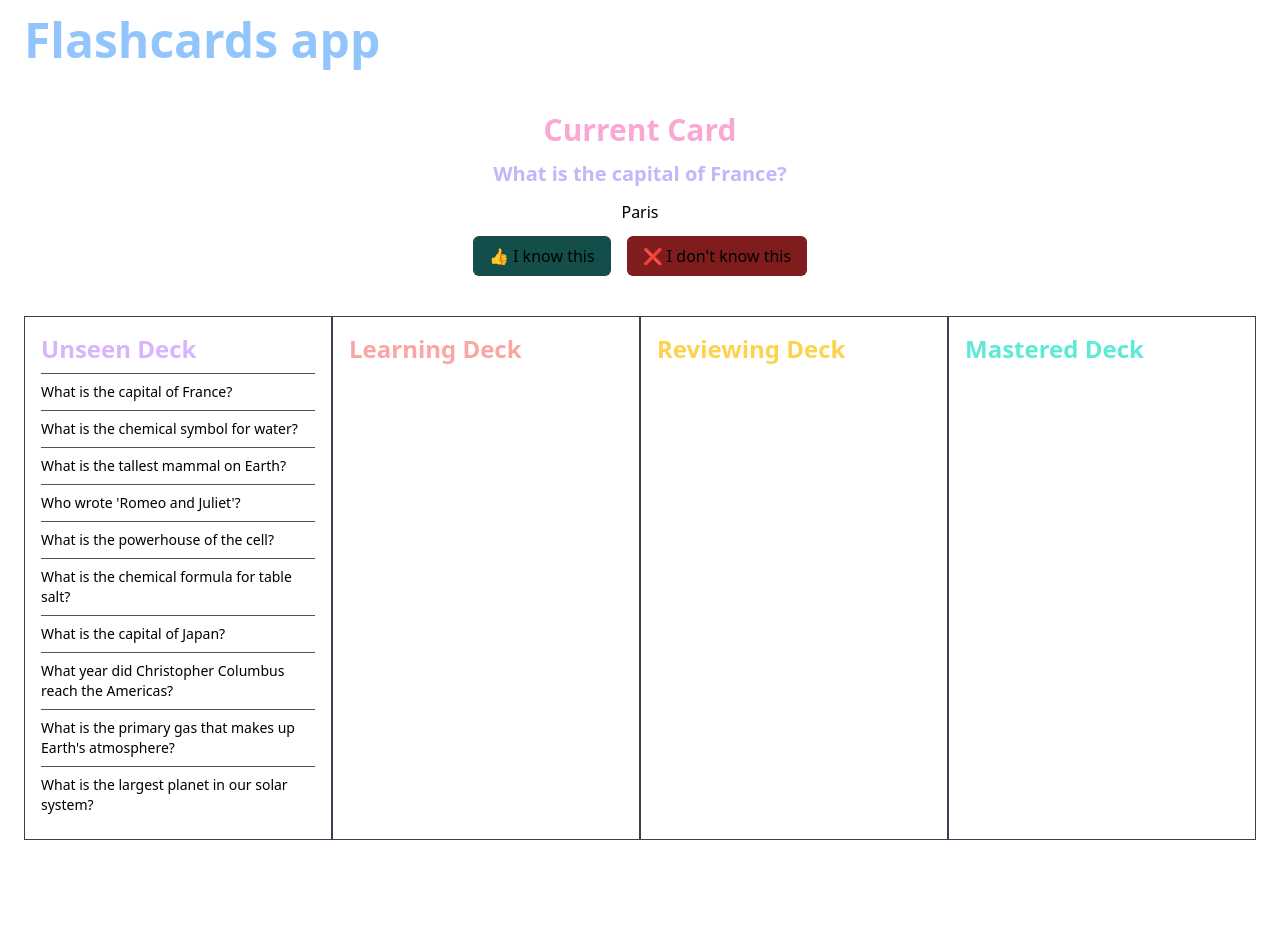
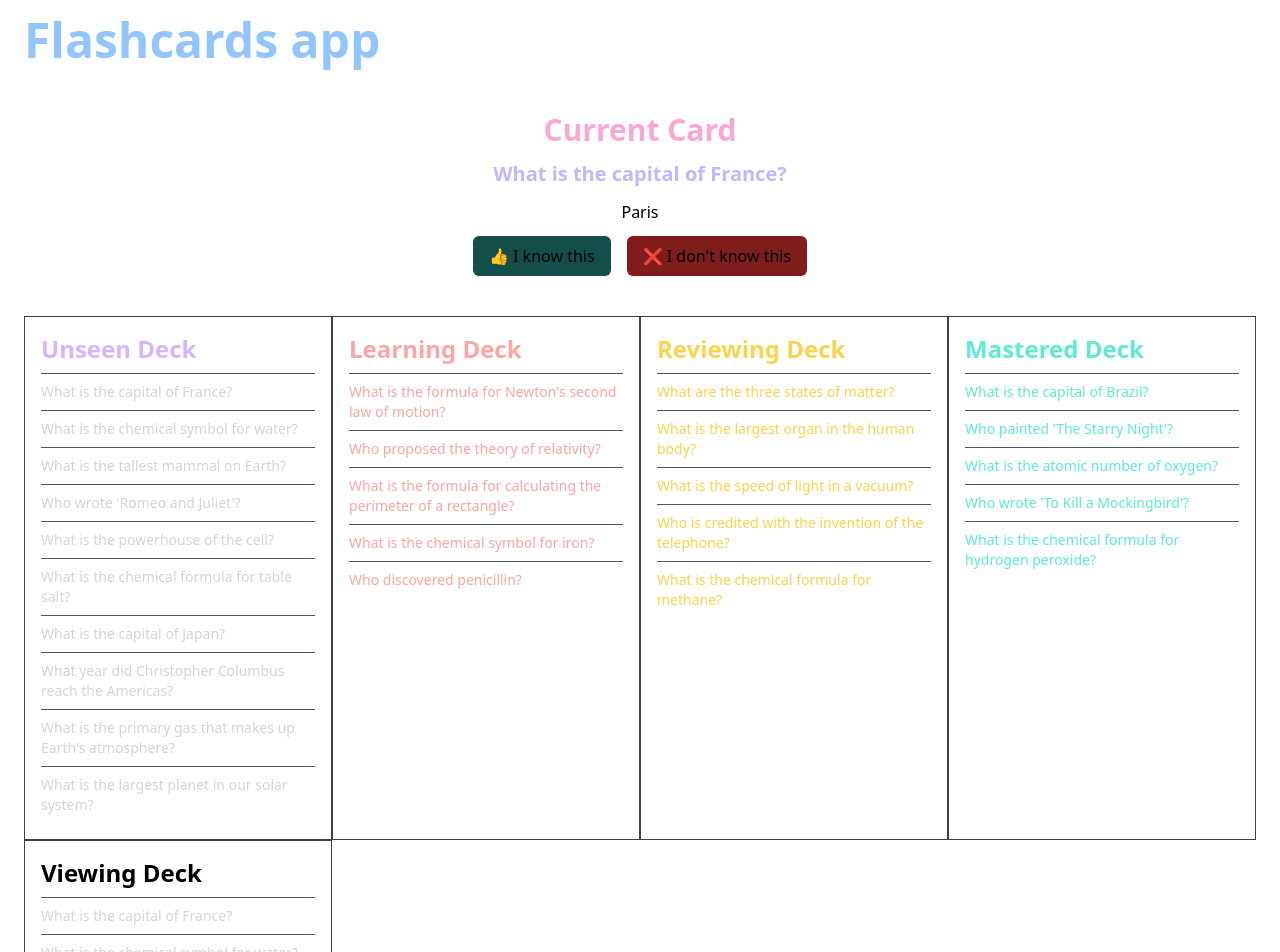
Before and after one commit to priyanshu-bharti/flashcards, a React app: page / in a window 1280 px wide. Shown: the top 952 px of the page. Before the commit the page ends 848 px from the top, so only its background shows below. Built offline with nearby package versions, Linux system fonts and the light colour scheme; the HTML template or start-up script is replaced by a standard one.

Commit message:
Add more dummy data for decks, Correctly merge and create a viewing deck

```diff
--- a/src/App.tsx
+++ b/src/App.tsx
@@ -1,19 +1,67 @@
 import { useEffect, useState } from "react";
-import { Flashcard, data } from "./data";
+import {
+    Flashcard,
+    unseenDeckData,
+    learningDeckData,
+    reviewingDeckData,
+    masteredDeckData,
+} from "./data";
 import CurrentCard from "./CurrentCard";
 import CardList from "./CardList";
 
 function App() {
-    const [unseenDeck, setUnseenDeck] = useState<Flashcard[]>(data);
-    const [learningDeck, setLearningDeck] = useState<Flashcard[]>([]);
-    const [reviewingDeck, setReviewingDeck] = useState<Flashcard[]>([]);
-    const [masteredDeck, setMasteredDeck] = useState<Flashcard[]>([]);
+    const LEARNING_THRESHOLD = 3;
+    const REVIEW_THRESHOLD = 5;
+
+    const [unseenDeck, setUnseenDeck] = useState<Flashcard[]>(unseenDeckData);
+    const [learningDeck, setLearningDeck] =
+        useState<Flashcard[]>(learningDeckData);
+    const [reviewingDeck, setReviewingDeck] =
+        useState<Flashcard[]>(reviewingDeckData);
+    const [masteredDeck, setMasteredDeck] =
+        useState<Flashcard[]>(masteredDeckData);
     const [viewingDeck, setViewingDeck] = useState<Flashcard[]>([]);
     const [currentCard, setCurrentCard] = useState<number>(0);
 
     useEffect(() => {
-        setViewingDeck([...unseenDeck]);
-    }, [unseenDeck]);
+        const V = [];
+
+        // Pass 1: Add all the items from the unseen deck
+        V.push(...unseenDeck);
+        console.log(V);
+
+        // Pass 2: Add items from Learning deck to 3rd consecutive position
+        for (
+            let i = 0;
+            i < Math.min(learningDeck.length, Math.floor(V.length / 3));
+            i++
+        ) {
+            V.splice((i + 1) * LEARNING_THRESHOLD - 1, 0, learningDeck[i]);
+        }
+
+        // If length of Viewing deck is not a multiple of 3, add items from Learning and Reviewing deck alternately
+        if (V.length % LEARNING_THRESHOLD !== 0) {
+            const remaining = V.length % LEARNING_THRESHOLD;
+
+            for (let i = 0; i < remaining; i++) {
+                if (i % 2 === 0) V.push(learningDeck[Math.floor(i / 2)]);
+                else V.push(reviewingDeck[Math.floor(i / 2)]);
+            }
+        }
+
+        // Pass: 3 Add items from reviewing deck every 5th consecutive position
+        for (
+            let i = 0;
+            i < Math.min(reviewingDeck.length, Math.floor(V.length / 5));
+            i++
+        ) {
+            V.splice((i + 1) * REVIEW_THRESHOLD - 1, 0, reviewingDeck[i]);
+        }
+
+        // Final Pass: Append Item from mastered deck
+        V.push(...masteredDeck);
+        setViewingDeck(V.filter((i) => i !== undefined));
+    }, [learningDeck, reviewingDeck, unseenDeck, masteredDeck]);
 
     function handlePositive() {
         console.log("I know this");
@@ -34,6 +82,7 @@ function App() {
             <h1 className="text-5xl font-bold py-4 text-blue-300">
                 Flashcards app
             </h1>
+
             <CurrentCard viewingDeck={viewingDeck} currentCard={currentCard}>
                 <button
                     onClick={handlePositive}
@@ -48,12 +97,14 @@ function App() {
                     ❌ I don't know this
                 </button>
             </CurrentCard>
+
             <div className="">
                 <div className="py-2 grid grid-cols-4">
                     <CardList deck={unseenDeck} title="Unseen Deck" />
                     <CardList deck={learningDeck} title="Learning Deck" />
                     <CardList deck={reviewingDeck} title="Reviewing Deck" />
                     <CardList deck={masteredDeck} title="Mastered Deck" />
+                    <CardList deck={viewingDeck} title="Viewing Deck" />
                 </div>
             </div>
         </div>
--- a/src/CardList.tsx
+++ b/src/CardList.tsx
@@ -7,14 +7,30 @@ const colors = {
     "Mastered Deck": "text-teal-300",
 };
 
-function CardList({ deck, title }: { deck: Flashcard[]; title: string }) {
+const deckColor = {
+    unseen: "text-gray-300",
+    learning: "text-red-300",
+    reviewing: "text-amber-300",
+    mastered: "text-teal-300",
+};
+
+function CardList({
+    deck,
+    title,
+}: {
+    deck: Flashcard[];
+    title: "Unseen Deck" | "Reviewing Deck" | "Learning Deck" | "Mastered Deck";
+}) {
     return (
         <div className="border border-gray-700 p-4 divide-y divide-gray-600">
             <h1 className={"text-2xl font-bold pb-2 " + colors[title]}>
                 {title}
             </h1>
             {deck.map((card) => (
-                <div key={card.question} className="text-sm py-2">
+                <div
+                    key={card.question}
+                    className={"text-sm py-2 " + deckColor[card.deck]}
+                >
                     {card.question}{" "}
                 </div>
             ))}
--- a/src/data.ts
+++ b/src/data.ts
@@ -4,7 +4,7 @@ export interface Flashcard {
     deck: "unseen" | "learning" | "reviewing" | "mastered";
 }
 
-export const data: Flashcard[] = [
+export const unseenDeckData: Flashcard[] = [
     {
         question: "What is the capital of France?",
         answer: "Paris",
@@ -56,3 +56,87 @@ export const data: Flashcard[] = [
         deck: "unseen"
     }
 ];
+
+export const learningDeckData: Flashcard[] = [
+    {
+        question: "What is the formula for Newton's second law of motion?",
+        answer: "Force equals mass times acceleration (F=ma)",
+        deck: "learning"
+    },
+    {
+        question: "Who proposed the theory of relativity?",
+        answer: "Albert Einstein",
+        deck: "learning"
+    },
+    {
+        question: "What is the formula for calculating the perimeter of a rectangle?",
+        answer: "2 * (length + width)",
+        deck: "learning"
+    },
+    {
+        question: "What is the chemical symbol for iron?",
+        answer: "Fe",
+        deck: "learning"
+    },
+    {
+        question: "Who discovered penicillin?",
+        answer: "Alexander Fleming",
+        deck: "learning"
+    }
+];
+
+export const reviewingDeckData: Flashcard[] = [
+    {
+        question: "What are the three states of matter?",
+        answer: "Solid, liquid, gas",
+        deck: "reviewing"
+    },
+    {
+        question: "What is the largest organ in the human body?",
+        answer: "Skin",
+        deck: "reviewing"
+    },
+    {
+        question: "What is the speed of light in a vacuum?",
+        answer: "299,792 kilometers per second",
+        deck: "reviewing"
+    },
+    {
+        question: "Who is credited with the invention of the telephone?",
+        answer: "Alexander Graham Bell",
+        deck: "reviewing"
+    },
+    {
+        question: "What is the chemical formula for methane?",
+        answer: "CH4",
+        deck: "reviewing"
+    }
+];
+
+export const masteredDeckData: Flashcard[] = [
+    {
+        question: "What is the capital of Brazil?",
+        answer: "Brasília",
+        deck: "mastered"
+    },
+    {
+        question: "Who painted 'The Starry Night'?",
+        answer: "Vincent van Gogh",
+        deck: "mastered"
+    },
+    {
+        question: "What is the atomic number of oxygen?",
+        answer: "8",
+        deck: "mastered"
+    },
+    {
+        question: "Who wrote 'To Kill a Mockingbird'?",
+        answer: "Harper Lee",
+        deck: "mastered"
+    },
+    {
+        question: "What is the chemical formula for hydrogen peroxide?",
+        answer: "H2O2",
+        deck: "mastered"
+    }
+];
```
